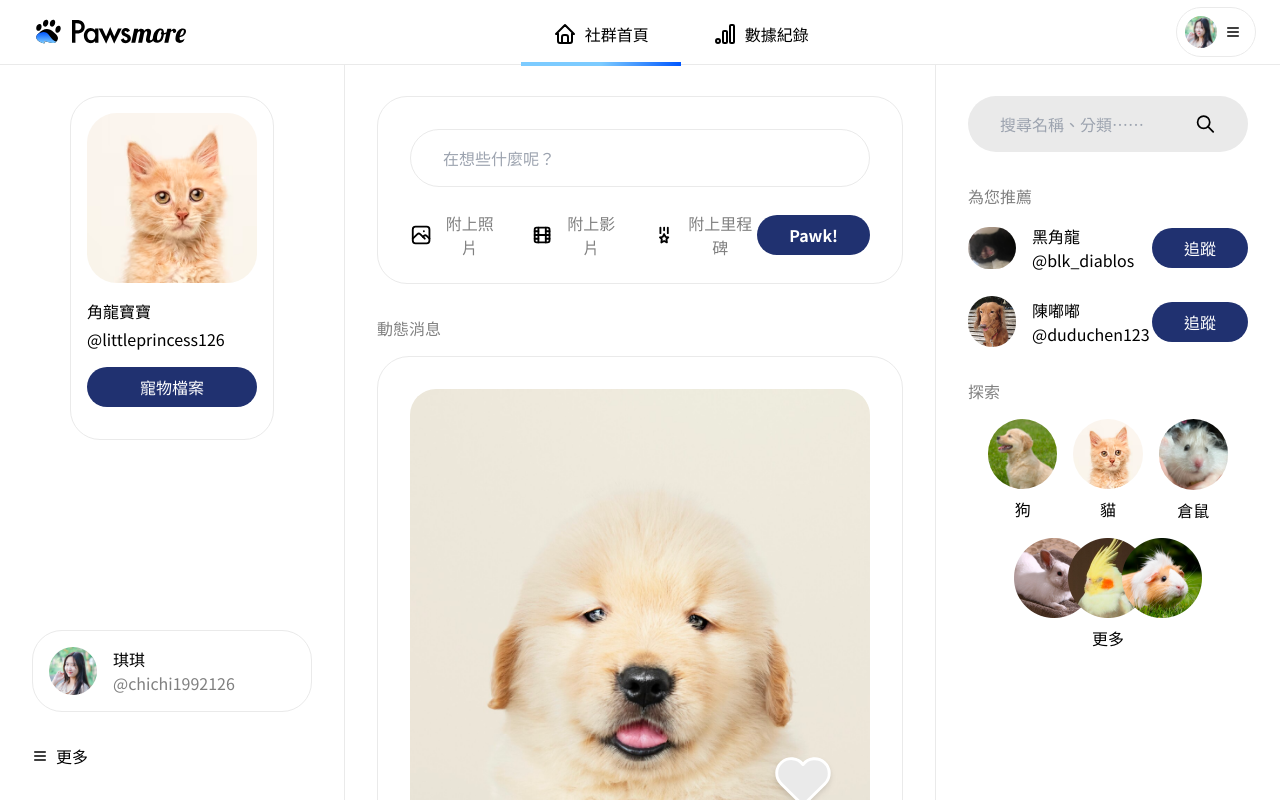
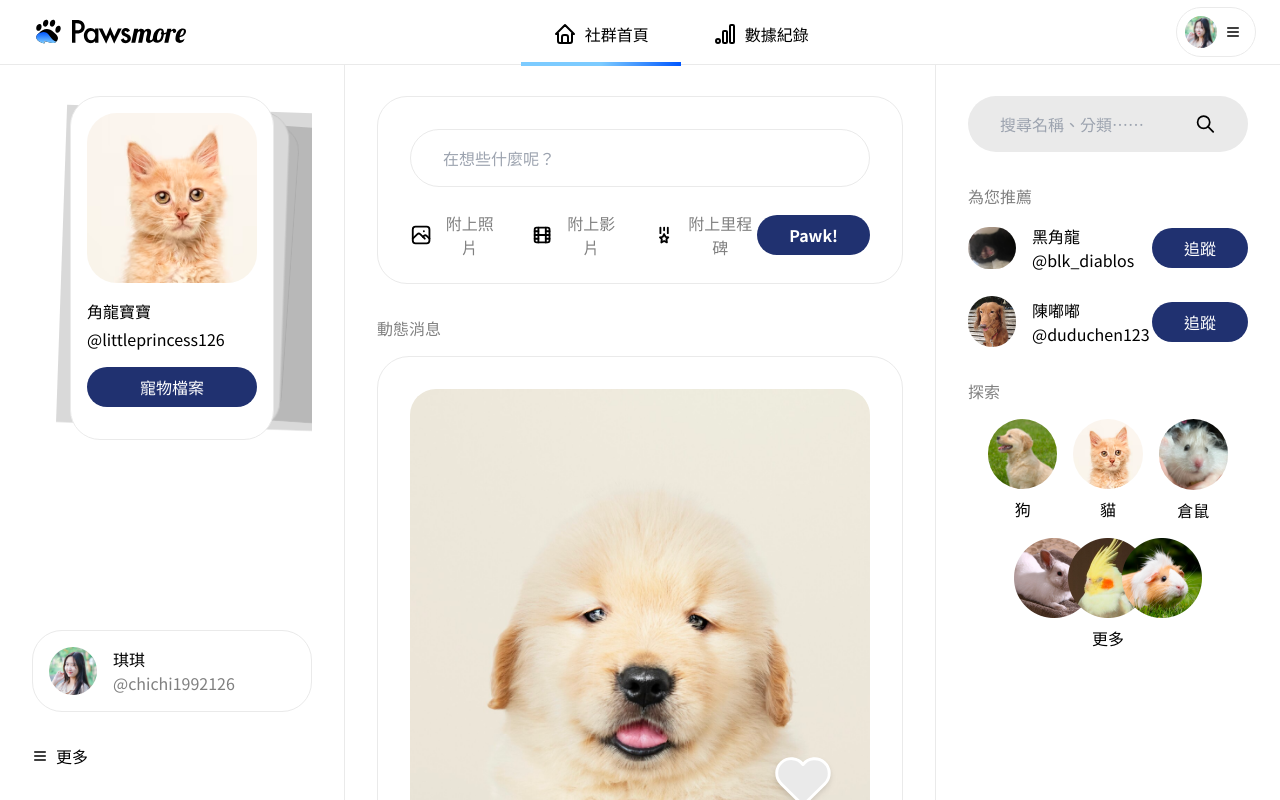
Before and after one commit to penspulse326/rocket_pawsmore, a Next.js app: page /test/social in a window 1280 px wide. Built offline with nearby package versions, Linux system fonts and the light colour scheme.

Commit message:
chore: install swiper

```diff
--- a/src/components/social/PetCards.tsx
+++ b/src/components/social/PetCards.tsx
@@ -1,10 +1,21 @@
+import { Swiper, SwiperSlide } from "swiper/react";
+import "swiper/css";
+import { EffectCards } from "swiper/modules";
+
 import Image from "next/image";
 import Link from "next/link";
 
 export default function PetCards() {
   return (
     <div className="flex-grow">
-      {/* 寵物卡片 */}
+      <Swiper
+        effect={"cards"}
+        grabCursor={true}
+        modules={[EffectCards]}
+        className="bg-transparent"
+      >
+        {[1, 2, 3].map(() => (
+          <SwiperSlide key={Math.random()}>
             <div className="flex flex-col gap-4 mx-auto p-4 max-w-[204px] border border-stroke rounded-[30px] bg-white">
               <Image
                 src="/test/photo-cat-test.png"
@@ -25,6 +36,9 @@ export default function PetCards() {
                 寵物檔案
               </Link>
             </div>
+          </SwiperSlide>
+        ))}
+      </Swiper>
     </div>
   );
 }
--- a/src/components/social/SocialSideBarLeft.tsx
+++ b/src/components/social/SocialSideBarLeft.tsx
@@ -2,6 +2,7 @@ import Image from "next/image";
 import Link from "next/link";
 import { useState } from "react";
 import { IconMenu2 } from "@tabler/icons-react";
+
 import PetCards from "./PetCards";
 
 export default function SocialSideBarLeft() {
--- a/src/styles/animations.css
+++ b/src/styles/animations.css
@@ -124,3 +124,5 @@
     transform: translateX(0) scaleX(1);
   }
 }
+
+/* swiper */
```
Lines whose indentation alone changed are shown as unchanged.
